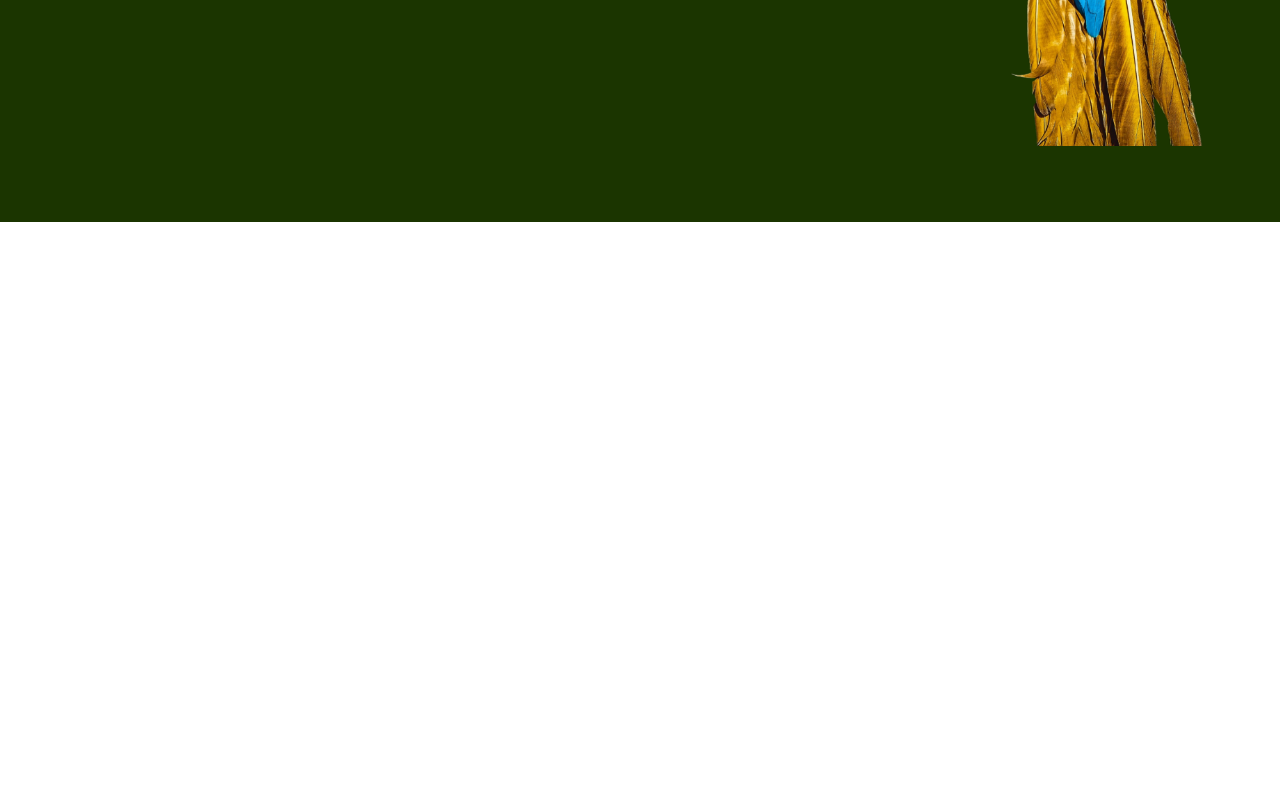
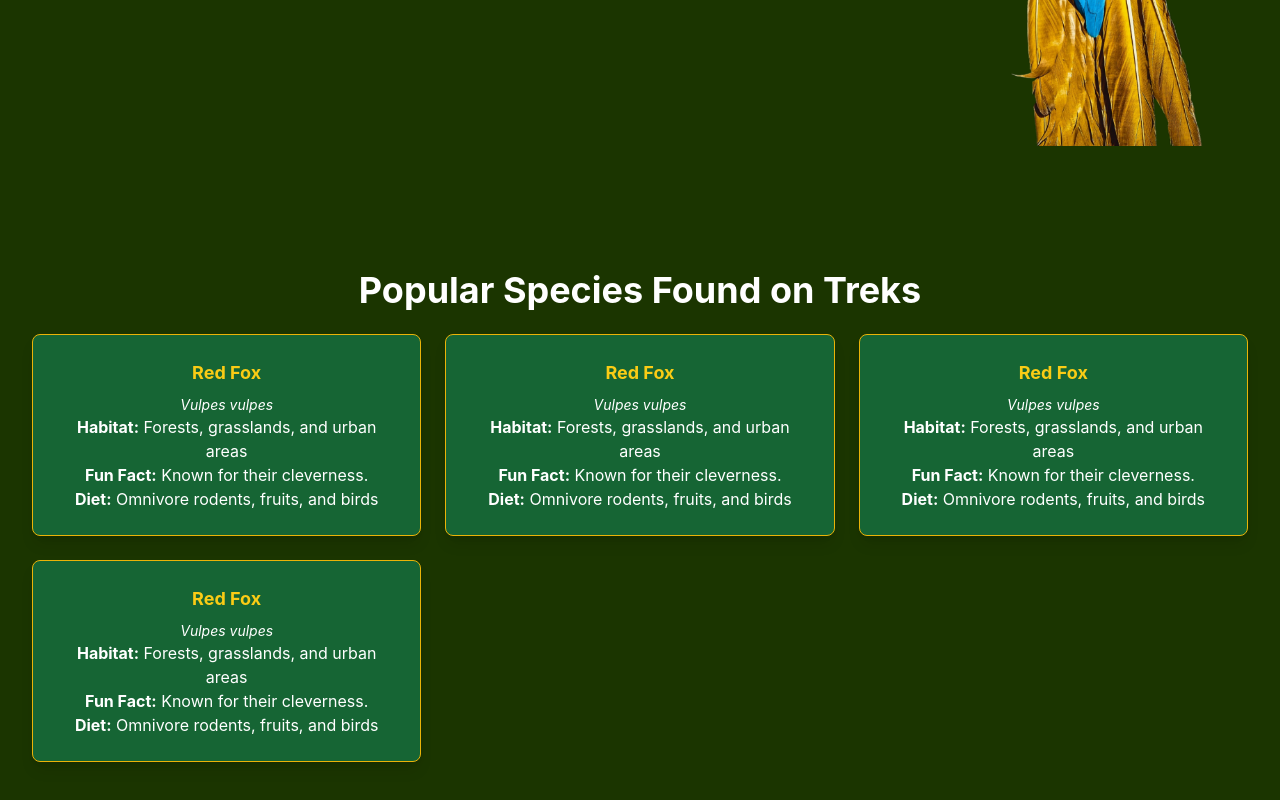
Before and after one commit to Reeya123/wildlife-detector, a React (Create React App) app in the folder ui/: page / in a window 1280 px wide. Shown: the part 578-1378 px from the top of the page. Before the commit the page ends 800 px from the top, so only its background shows below. Built offline with nearby package versions, Linux system fonts and the light colour scheme; a web font is replaced by a local one.

Commit message:
Add section 3 and 4 update

```diff
--- /dev/null
+++ b/ui/public/data/sampleSpecies.json
@@ -0,0 +1,79 @@
+[
+    {   "SpeciesID": "S006",
+    "SpeciesName": "Red Fox",
+    "ScientificName": "Vulpes vulpes",
+    "Description": "Small, reddish-orange fox known for its adaptability.",
+    "Habitat": "Forests, grasslands, and urban areas",
+    "Diet": "Omnivore  rodents, fruits, and birds",
+    "Lifespan": "2-5 years",
+    "Size": "2-3 feet long",
+    "MigrationBehavior": "Territorial",
+    "ConservationStatus": "Least Concern",
+    "FunFact": "Known for their cleverness.",
+    "Threats": "Habitat destruction",
+    "SafetyAdvice": "Do not feed or approach.",
+    "CulturalSignificance": "Trickster in many mythologies",
+    "BestTimeToSpot": "Dawn or dusk",
+    "Sound": "High-pitched bark",
+    "Category": "Mammal",
+    "ImageURL": "/images/Lemur.png"
+},
+
+{   "SpeciesID": "S006",
+"SpeciesName": "Red Fox",
+"ScientificName": "Vulpes vulpes",
+"Description": "Small, reddish-orange fox known for its adaptability.",
+"Habitat": "Forests, grasslands, and urban areas",
+"Diet": "Omnivore  rodents, fruits, and birds",
+"Lifespan": "2-5 years",
+"Size": "2-3 feet long",
+"MigrationBehavior": "Territorial",
+"ConservationStatus": "Least Concern",
+"FunFact": "Known for their cleverness.",
+"Threats": "Habitat destruction",
+"SafetyAdvice": "Do not feed or approach.",
+"CulturalSignificance": "Trickster in many mythologies",
+"BestTimeToSpot": "Dawn or dusk",
+"Sound": "High-pitched bark",
+"Category": "Mammal",
+"ImageURL": "/images/parrot_nobg.png"
+},
+
+{   "SpeciesID": "S006",
+"SpeciesName": "Red Fox",
+"ScientificName": "Vulpes vulpes",
+"Description": "Small, reddish-orange fox known for its adaptability.",
+"Habitat": "Forests, grasslands, and urban areas",
+"Diet": "Omnivore  rodents, fruits, and birds",
+"Lifespan": "2-5 years",
+"Size": "2-3 feet long",
+"MigrationBehavior": "Territorial",
+"ConservationStatus": "Least Concern",
+"FunFact": "Known for their cleverness.",
+"Threats": "Habitat destruction",
+"SafetyAdvice": "Do not feed or approach.",
+"CulturalSignificance": "Trickster in many mythologies",
+"BestTimeToSpot": "Dawn or dusk",
+"Sound": "High-pitched bark",
+"Category": "Mammal"
+},
+
+{   "SpeciesID": "S006",
+"SpeciesName": "Red Fox",
+"ScientificName": "Vulpes vulpes",
+"Description": "Small, reddish-orange fox known for its adaptability.",
+"Habitat": "Forests, grasslands, and urban areas",
+"Diet": "Omnivore  rodents, fruits, and birds",
+"Lifespan": "2-5 years",
+"Size": "2-3 feet long",
+"MigrationBehavior": "Territorial",
+"ConservationStatus": "Least Concern",
+"FunFact": "Known for their cleverness.",
+"Threats": "Habitat destruction",
+"SafetyAdvice": "Do not feed or approach.",
+"CulturalSignificance": "Trickster in many mythologies",
+"BestTimeToSpot": "Dawn or dusk",
+"Sound": "High-pitched bark",
+"Category": "Mammal"
+}
+]
--- a/ui/src/App.js
+++ b/ui/src/App.js
@@ -1,11 +1,14 @@
 import React, { useState } from "react";
-//import ImageUploader from "./components/imageUploader";
 import MatchedSpeciesResults from "./components/MatchedSpeciesResults";
 import LandingSection from "./components/LandingPage1";
+import SampleSpecies from "./components/sampleSpecies";
+import SpeciesDetail from "./components/speciesDetails";
 import "./App.css";
 
 function App() {
   const [uploadedFileName, setUploadedFileName] = useState(null);
+  const [selectedSpecies, setSelectedSpecies] = useState(null);
+  const [selectedSpeciesForDetail, setSelectedSpeciesForDetail] = useState(null);
 
   const handleImageUploadSuccess = (fileName) => {
     setUploadedFileName(fileName);
@@ -14,11 +17,31 @@
 
   return (
     <div className="App">
+      {/* Landing Section (Section 1) */}
+      <LandingSection onUploadSuccess={handleImageUploadSuccess} />
 
+      {/* Show Matched Species Section (Section 2) if an image is uploaded or a species is selected */}
+      {(uploadedFileName || selectedSpecies) && (
+        <MatchedSpeciesResults
+          uploadedImageKey={uploadedFileName}
+          selectedSpecies={selectedSpecies}
+        />
+      )}
 
-      <LandingSection onUploadSuccess={handleImageUploadSuccess} />
-      {uploadedFileName && (
-        <MatchedSpeciesResults uploadedImageKey={uploadedFileName} />
+      {/* Show Sample Species Section (Section 3) only if Section 4 is NOT active */}
+      {!selectedSpeciesForDetail && (
+        <SampleSpecies
+          setSelectedSpecies={setSelectedSpecies}
+          setSelectedSpeciesForDetail={setSelectedSpeciesForDetail}
+        />
+      )}
+
+      {/* Show Species Detail Section (Section 4) when a species is selected */}
+      {selectedSpeciesForDetail && (
+        <SpeciesDetail
+          species={selectedSpeciesForDetail}
+          goBack={() => setSelectedSpeciesForDetail(null)}
+        />
       )}
     </div>
   );
--- a/ui/src/components/MatchedSpeciesResults.js
+++ b/ui/src/components/MatchedSpeciesResults.js
@@ -67,6 +67,7 @@
             className="w-48 md:w-56 lg:w-64 drop-shadow-lg"
           />
         </div>
+
 
         <h2 className="text-2xl lg:text-4xl font-bold text-green-900 mb-6">
           Species Matches
--- /dev/null
+++ b/ui/src/components/sampleSpecies.js
@@ -0,0 +1,38 @@
+import React, { useEffect, useState } from "react";
+
+const SampleSpecies = ({ setSelectedSpecies, setSelectedSpeciesForDetail }) => {
+  const [species, setSpecies] = useState([]);
+
+  useEffect(() => {
+    fetch("/data/sampleSpecies.json")
+      .then((response) => response.json())
+      .then((data) => setSpecies(data))
+      .catch((error) => console.error("Error loading species:", error));
+  }, []);
+
+  return (
+    <section className="relative bg-darkgreen text-white min-h-screen py-12">
+      <h2 className="text-2xl lg:text-4xl font-bold text-center mb-6">
+        Popular Species Found on Treks
+      </h2>
+
+      <div className="grid grid-cols-1 md:grid-cols-2 lg:grid-cols-3 gap-6 px-8">
+        {species.map((item, index) => (
+          <div
+            key={index}
+            className="bg-green-800 border border-yellow-500 shadow-lg rounded-lg p-6 cursor-pointer hover:bg-green-700 transition duration-300"
+            onClick={() => setSelectedSpeciesForDetail(item)} // Now moves to Section 4
+          >
+            <h3 className="text-lg font-bold mb-2 text-yellow-400">{item.SpeciesName}</h3>
+            <p className="italic text-sm">{item.ScientificName}</p>
+            <p><strong>Habitat:</strong> {item.Habitat}</p>
+            <p><strong>Fun Fact:</strong> {item.FunFact}</p>
+            <p><strong>Diet:</strong> {item.Diet}</p>
+          </div>
+        ))}
+      </div>
+    </section>
+  );
+};
+
+export default SampleSpecies;
--- /dev/null
+++ b/ui/src/components/speciesDetails.js
@@ -0,0 +1,49 @@
+import React from "react";
+
+const SpeciesDetail = ({ species, goBack }) => {
+  return (
+    <section className="relative bg-darkgreen text-white min-h-screen flex flex-col items-center justify-center px-8 py-12">
+      {/* Back Button */}
+      <button
+        onClick={goBack}
+        className="absolute top-8 left-8 bg-yellow-500 text-black px-4 py-2 rounded-lg font-bold hover:bg-yellow-400 transition duration-300"
+      >
+        ← Back
+      </button>
+
+      {/* Species Image */}
+      <div className="relative">
+        <img
+          src={species.ImageURL}
+          alt={species.SpeciesName}
+          className="w-[300px] h-[300px] object-contain mx-auto shadow-lg rounded-full border-4 border-yellow-400"
+        />
+      </div>
+
+      {/* Species Info */}
+      <div className="text-center mt-6">
+        <h2 className="text-4xl font-bold text-yellow-400">{species.SpeciesName}</h2>
+        <p className="italic text-lg">{species.ScientificName}</p>
+        <p className="mt-4 max-w-2xl mx-auto">{species.Description}</p>
+      </div>
+
+      {/* Additional Info Grid */}
+      <div className="grid grid-cols-2 md:grid-cols-3 lg:grid-cols-4 gap-6 mt-8 max-w-4xl">
+        <div className="bg-green-700 p-4 rounded-lg shadow-lg">
+          <p><strong>Habitat:</strong> {species.Habitat}</p>
+        </div>
+        <div className="bg-green-700 p-4 rounded-lg shadow-lg">
+          <p><strong>Diet:</strong> {species.Diet}</p>
+        </div>
+        <div className="bg-green-700 p-4 rounded-lg shadow-lg">
+          <p><strong>Fun Fact:</strong> {species.FunFact}</p>
+        </div>
+        <div className="bg-green-700 p-4 rounded-lg shadow-lg">
+          <p><strong>Conservation Status:</strong> {species.ConservationStatus}</p>
+        </div>
+      </div>
+    </section>
+  );
+};
+
+export default SpeciesDetail;
```
